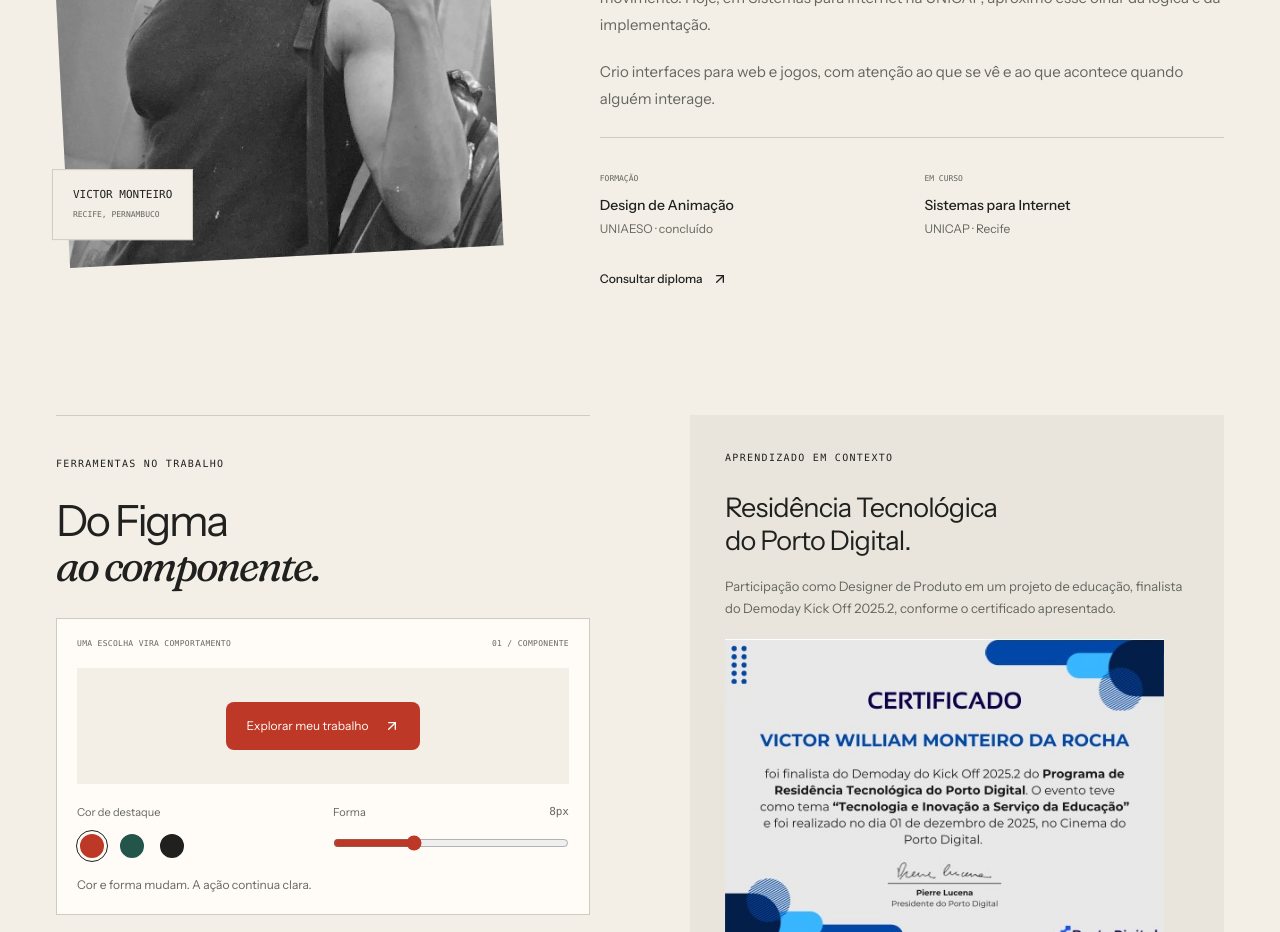
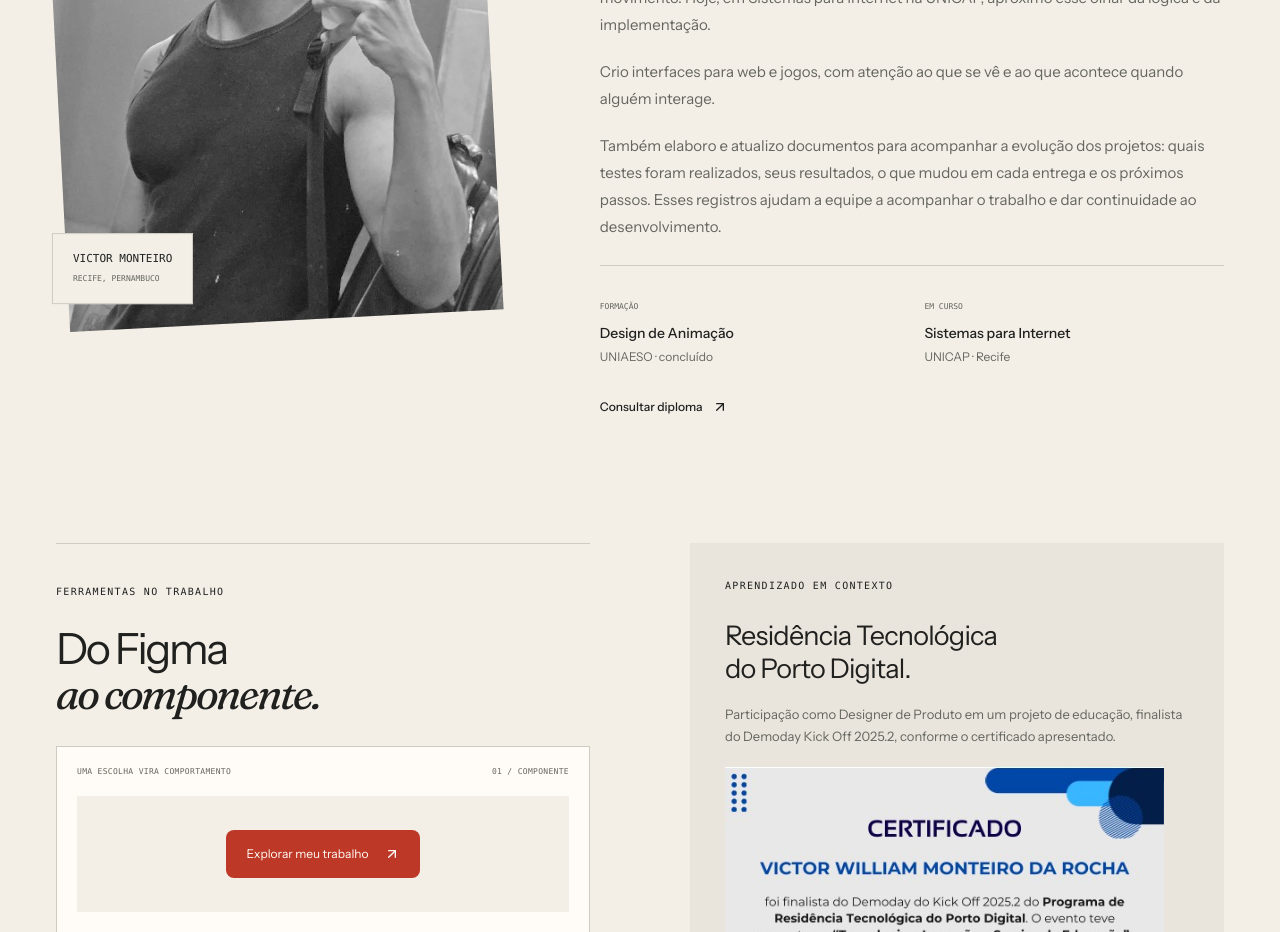
Before and after one commit to atlasaqui/Atlas.Dev-Website, a Next.js app: page / in a window 1280 px wide. Shown: the part 5480-6412 px from the top of the page. Built offline with nearby package versions, Linux system fonts and the light colour scheme.

Commit message:
docs: describe test records and project progress documentation

```diff
--- a/components/editorial/Studio.tsx
+++ b/components/editorial/Studio.tsx
@@ -679,6 +679,12 @@ function About() {
           Crio interfaces para web e jogos, com atenção ao que se vê e ao que
           acontece quando alguém interage.
         </p>
+        <p>
+          Também elaboro e atualizo documentos para acompanhar a evolução dos
+          projetos: quais testes foram realizados, seus resultados, o que mudou
+          em cada entrega e os próximos passos. Esses registros ajudam a equipe
+          a acompanhar o trabalho e dar continuidade ao desenvolvimento.
+        </p>
         <div className="education">
           <div>
             <span>FORMAÇÃO</span>
--- a/lib/cases.ts
+++ b/lib/cases.ts
@@ -193,7 +193,7 @@ export const cases: CaseStudy[] = [
     status: "Em desenvolvimento",
     color: "#AD875B",
     summary: "Saiba o que mudou e o que precisa de você. Um laboratório de acompanhamento de casos com consulta, comparação e conferência.",
-    role: "Concepção do estudo, identidade visual, interface responsiva, lógica de consulta e documentação técnica, com apoio de IA na implementação e nas verificações.",
+    role: "Concepção do estudo, identidade visual, interface responsiva e lógica de consulta. Elaboração e atualização de documentação técnica com os testes realizados, seus resultados, as alterações de cada entrega e os próximos passos do projeto. Apoio de IA na implementação e nas verificações.",
     stack: ["JavaScript", "Python (laboratório local)", "Requests", "Beautiful Soup", "Playwright", "HTML / CSS"],
     challenge: "Tornar uma rotina de consulta compreensível: escolher um caso, verificar sua fonte e mostrar a diferença entre a informação anterior e a encontrada. O estudo usa casos fictícios para permitir explorar todo o percurso sem dados pessoais ou sistemas judiciais.",
     decisions: [
```
